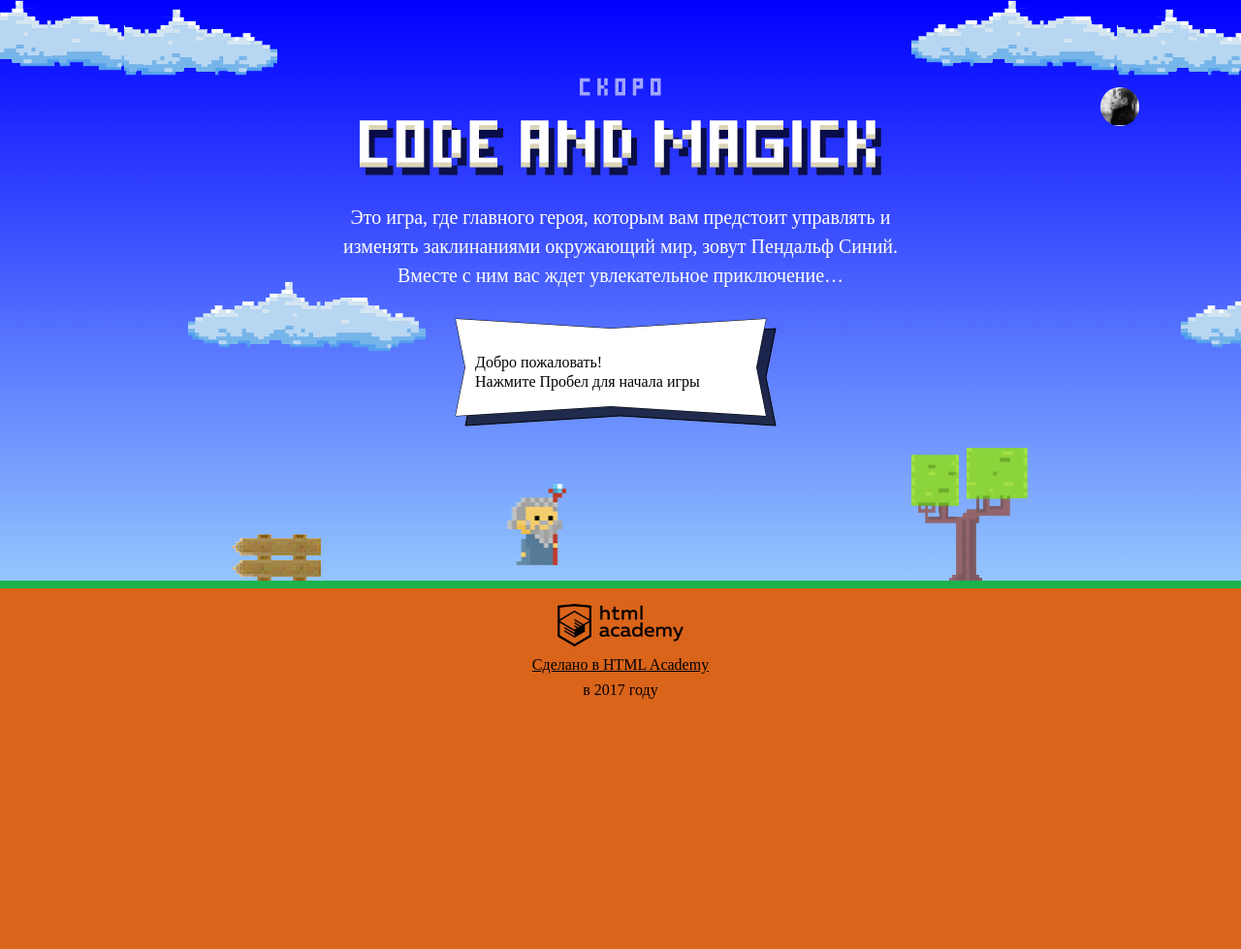
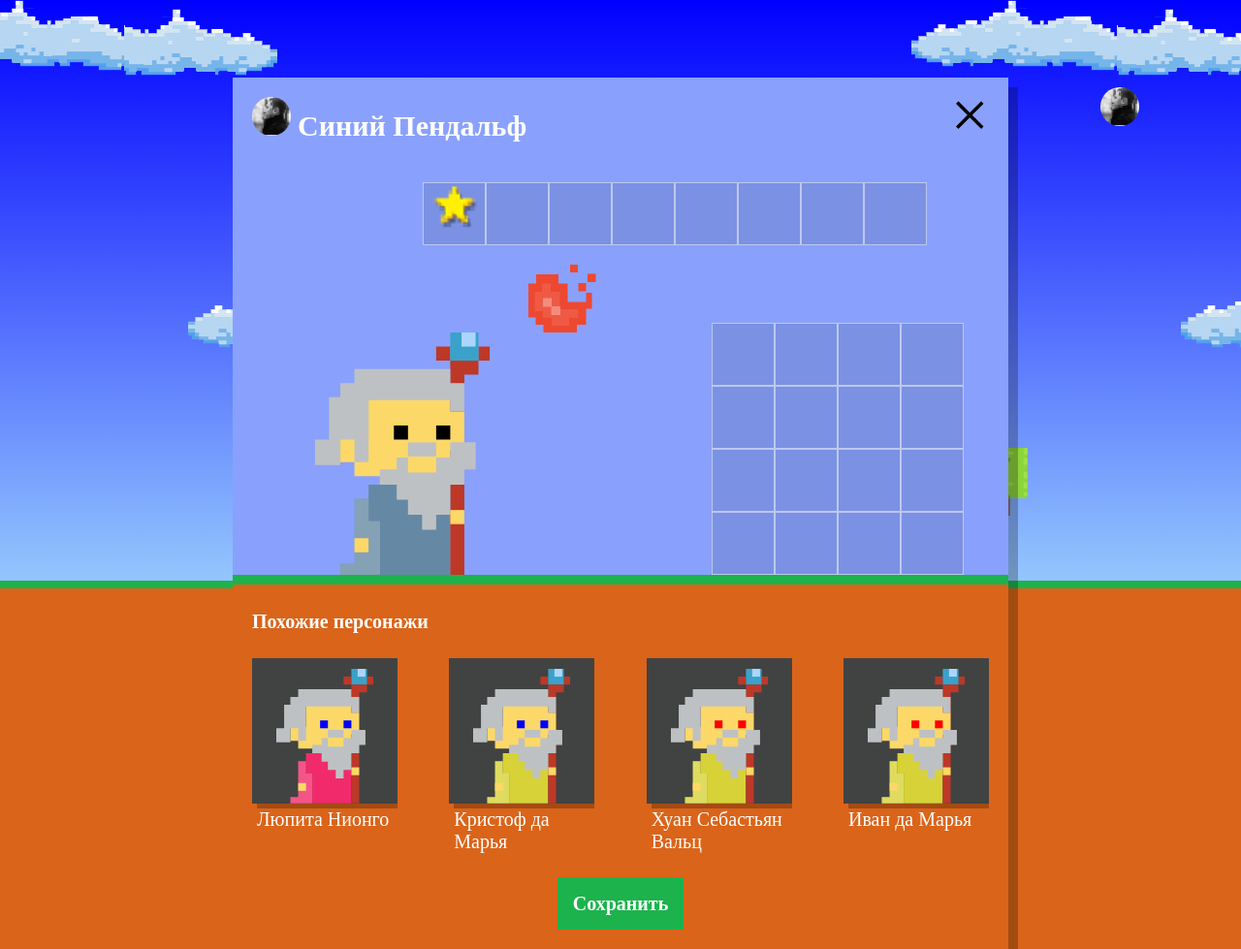
Before and after one commit to thelera/1170129-code-and-magick-19, a website: page index.html in a window 1280 px wide. Shown: the whole page at 97% size. Before the commit the page ends 800 px from the top, so only its background shows below. Drawn offline with Linux system fonts and the light colour scheme; a web font is replaced by a local one.

Commit message:
Добавляет setup.js - окно настройки персонажа

```diff
--- a/index.html
+++ b/index.html
@@ -182,6 +182,7 @@
 </template>
 
 <script src="js/stat.js"></script>
+<script src="js/setup.js"></script>
 <script src="js/game.js"></script>
 
 </body>
--- /dev/null
+++ b/js/setup.js
@@ -0,0 +1,64 @@
+'use strict';
+
+var NAMES = ['Иван', 'Хуан Себастьян', 'Мария', 'Кристоф', 'Виктор', 'Юлия', 'Люпита', 'Вашингтон'];
+var LASTNAMES = ['да Марья', 'Верон', 'Мирабелла', 'Вальц', 'Онопко', 'Топольницкая', 'Нионго', 'Ирвинг'];
+var COAT_COLORS = ['rgb(101, 137, 164)', 'rgb(241, 43, 107)', 'rgb(146, 100, 161)', 'rgb(56, 159, 117)', 'rgb(215, 210, 55)', 'rgb(0, 0, 0)'];
+var EYES_COLORS = ['black', 'red', 'blue', 'yellow', 'green'];
+
+var wizardSetupWindow = document.querySelector('.setup');
+wizardSetupWindow.classList.remove('hidden');
+
+var similarWizardTemplate = document.querySelector('#similar-wizard-template').content.querySelector('.setup-similar-item');
+var similarWizardsList = document.querySelector('.setup-similar-list');
+
+var generateNumber = function (maxNumber) {
+  return Math.round(Math.random() * (maxNumber - 1));
+};
+
+var wizards = [
+  {
+    name: NAMES[generateNumber(NAMES.length)] + ' ' + LASTNAMES[generateNumber(LASTNAMES.length)],
+    coatColor: COAT_COLORS[generateNumber(COAT_COLORS.length)],
+    eyesColor: EYES_COLORS[generateNumber(EYES_COLORS.length)]
+  },
+  {
+    name: NAMES[generateNumber(NAMES.length)] + ' ' + LASTNAMES[generateNumber(LASTNAMES.length)],
+    coatColor: COAT_COLORS[generateNumber(COAT_COLORS.length)],
+    eyesColor: EYES_COLORS[generateNumber(EYES_COLORS.length)]
+  },
+  {
+    name: NAMES[generateNumber(NAMES.length)] + ' ' + LASTNAMES[generateNumber(LASTNAMES.length)],
+    coatColor: COAT_COLORS[generateNumber(COAT_COLORS.length)],
+    eyesColor: EYES_COLORS[generateNumber(EYES_COLORS.length)]
+  },
+  {
+    name: NAMES[generateNumber(NAMES.length)] + ' ' + LASTNAMES[generateNumber(LASTNAMES.length)],
+    coatColor: COAT_COLORS[generateNumber(COAT_COLORS.length)],
+    eyesColor: EYES_COLORS[generateNumber(EYES_COLORS.length)]
+  }
+];
+
+var createWizard = function (wizard) {
+  var newWizard = similarWizardTemplate.cloneNode(true);
+
+  newWizard.querySelector('.setup-similar-label').textContent = wizard.name;
+  newWizard.querySelector('.wizard-coat').style.fill = wizard.coatColor;
+  newWizard.querySelector('.wizard-eyes').style.fill = wizard.eyesColor;
+
+  return newWizard;
+};
+
+
+var createSimilarWizardsList = function (similarWizards) {
+  var fragment = document.createDocumentFragment();
+
+  for (var i = 0; i < similarWizards.length; i += 1) {
+    fragment.appendChild(createWizard(similarWizards[i]));
+  }
+
+  return fragment;
+};
+
+similarWizardsList.appendChild(createSimilarWizardsList(wizards));
+
+wizardSetupWindow.querySelector('.setup-similar').classList.remove('hidden');
```
